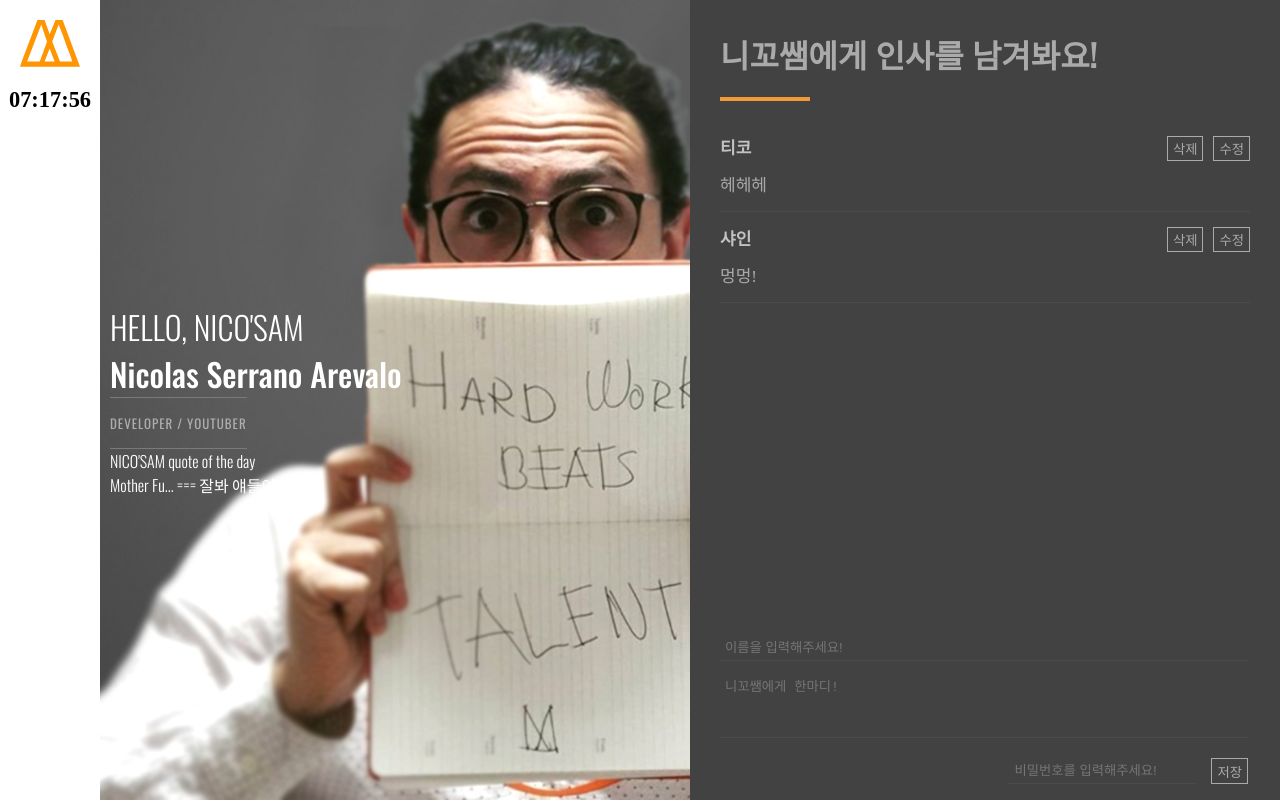
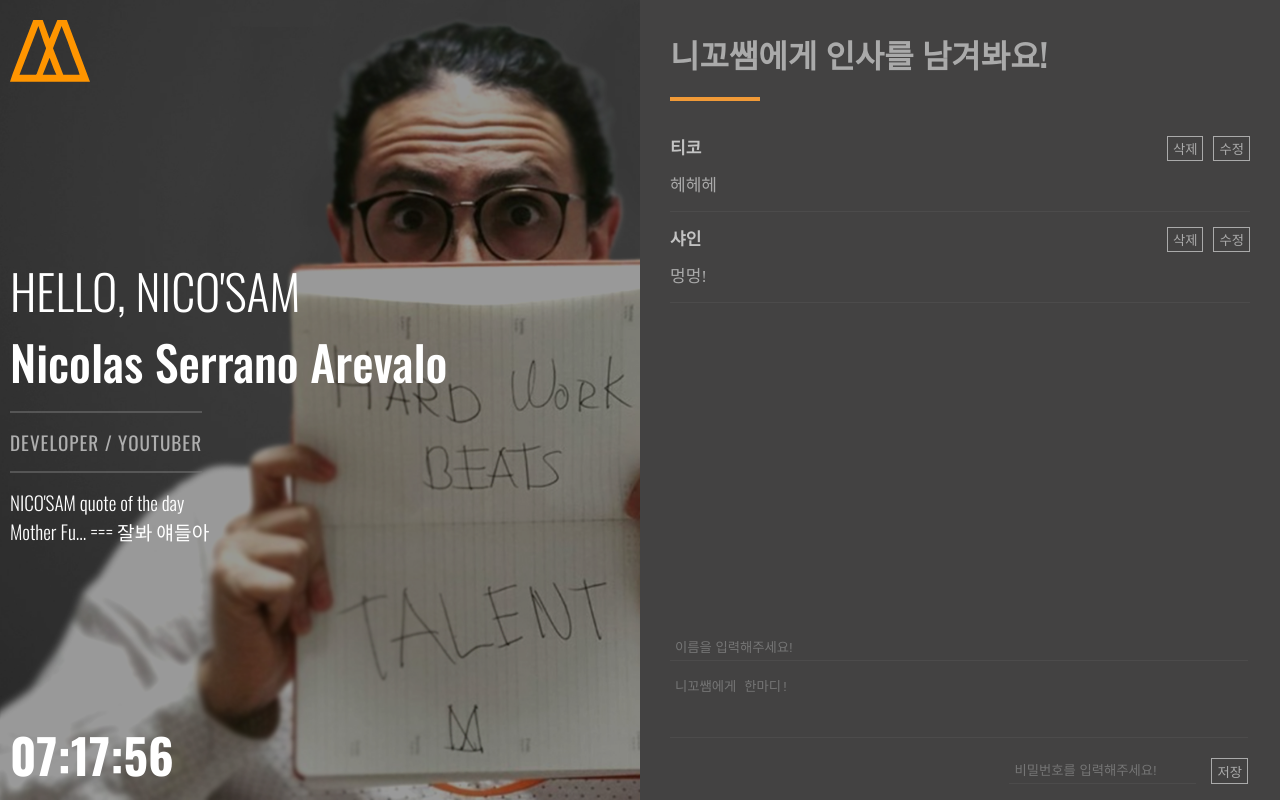
Before and after one commit to Booyah-Nico/Booyah, a React (Create React App) app: page / in a window 1280 px wide. Built offline with nearby package versions, Linux system fonts and the light colour scheme; data requests are answered from the project's data file.

Commit message:
css 수정

```diff
--- a/src/App.js
+++ b/src/App.js
@@ -7,7 +7,7 @@ import CommentList from './components/CommentList';
 const App = () => {
   return (
     <Wrap>
-      <Nav />
+
       <Nico />
       <CommentList />
     </Wrap>
@@ -23,16 +23,11 @@ const Wrap = styled.div`
   align-items: stretch;
   flex-basis: 100%;
   > div:nth-child(1) {
-    width: 100px;
-    background-color: #fff;
-    box-sizing: border-box;
+    width: 50%;
+    background-color: #575757;
   }
   > div:nth-child(2) {
-    width: calc(50% - 50px);
-    background-color: #575757;
-  }
-  > div:nth-child(3) {
-    width: calc(50% - 50px);
+    width: 50%;
     background-color: #434242;
     position: relative;
   }
@@ -41,12 +36,10 @@ const Wrap = styled.div`
   @media screen and (max-width: 900px) {
     display: block;
     height: auto;
-
     > div:nth-child(1) {
       width: 100%;
-      padding: 10px;
+      min-height: 100vh;
       display: flex;
-
       justify-content: space-between;
       align-items: center;
     }
--- a/src/components/Clock.jsx
+++ b/src/components/Clock.jsx
@@ -27,7 +27,11 @@ const Clock = () => {
 export default Clock;
 
 const TimeNow = styled.p`
-  text-align: center;
-  font-size: 1.4em;
+  font-size: 3rem;
   font-weight: bold;
+  color: #fff;
+  font-family: 'Oswald', sans-serif;
+  position: absolute;
+  bottom: 10px;
+  left: 10px;
 `;
--- a/src/components/Nav.jsx
+++ b/src/components/Nav.jsx
@@ -1,23 +1,25 @@
 import React from 'react'
-import Clock from './Clock'
 import styled from 'styled-components'
 
 const Nav = () => {
   return (
-    <div>
+    <Wrap>
         <Logo src="logo.svg" alt="" />
-        <Clock></Clock>
-    </div>
+    </Wrap>
   )
 }
 
 export default Nav
 
+const Wrap = styled.div`
+  position: absolute;
+  top: 10px;
+`
 
 const Logo = styled.img`
   width: 100%;
   max-width: 100px;
   display: block;
-  padding: 20px;
+  padding: 10px;
   box-sizing: border-box;
 `
--- a/src/components/Nico.jsx
+++ b/src/components/Nico.jsx
@@ -1,5 +1,7 @@
 import React, { useEffect } from 'react';
 import styled from 'styled-components';
+import Nav from './Nav';
+import Clock from './Clock'
 
 const Nico = () => {
   let selectData;
@@ -18,6 +20,8 @@ const Nico = () => {
 
   return (
     <Wrap>
+      <Shild></Shild>
+      <Nav></Nav>
       <TextBox>
         <h1>
           HELLO, NICO'SAM
@@ -28,7 +32,7 @@ const Nico = () => {
         <p>NICO'SAM quote of the day</p>
         <p>{selectData}</p>
       </TextBox>
-      {/* <Profile src='profile.jpg' alt='' /> */}
+      <Clock></Clock>
     </Wrap>
   );
 };
@@ -44,6 +48,13 @@ const Wrap = styled.div`
   background-size: cover;
 `;
 
+const Shild = styled.div`
+  position: absolute;
+  width: 100%;
+  height: 100%;
+  background-color: rgba(0,0,0,0.4);
+`
+
 const TextBox = styled.div`
   position: absolute;
   top: 50%;
@@ -53,6 +64,7 @@ const TextBox = styled.div`
   font-family: 'Oswald', sans-serif;
   > h1 {
     font-weight: 300;
+    font-size: 3rem;
     > span {
       font-weight: 500;
     }
@@ -65,10 +77,12 @@ const TextBox = styled.div`
     padding: 15px 0;
     letter-spacing: 1px;
     text-transform: uppercase;
-    font-size: 13px;
+    font-size: 1.2rem;
+    margin: 15px 0px;
   }
   > p {
     font-weight: 300;
+    font-size: 1.2rem;
   }
 `;
 
--- a/src/index.css
+++ b/src/index.css
@@ -7,3 +7,13 @@
 #root {
   width: 100%;
 }
+
+html, body{
+  font-size: 16px;
+}
+
+@media screen and (max-width:600px) {
+  html, body{
+    font-size: 12px;
+  }
+}
```
